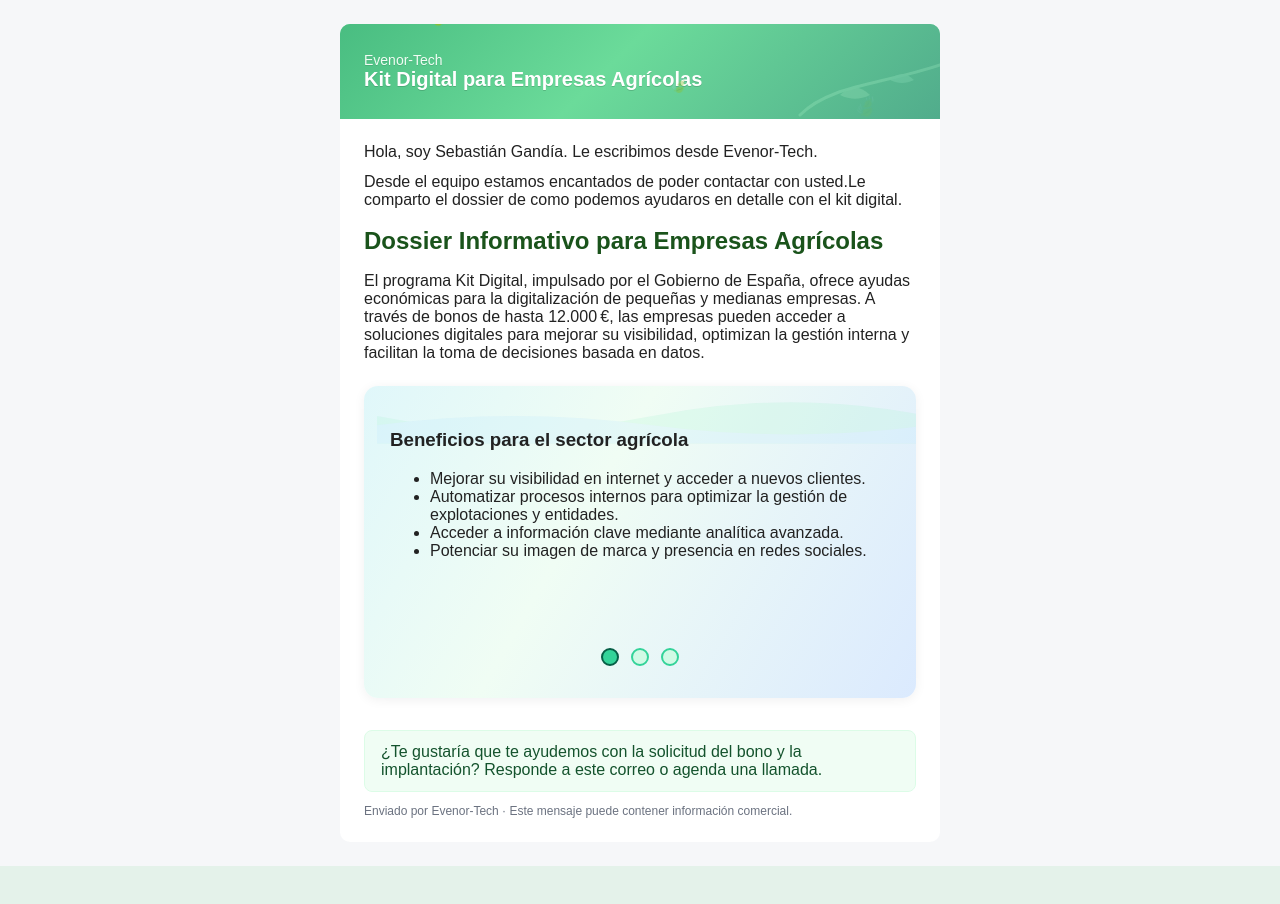
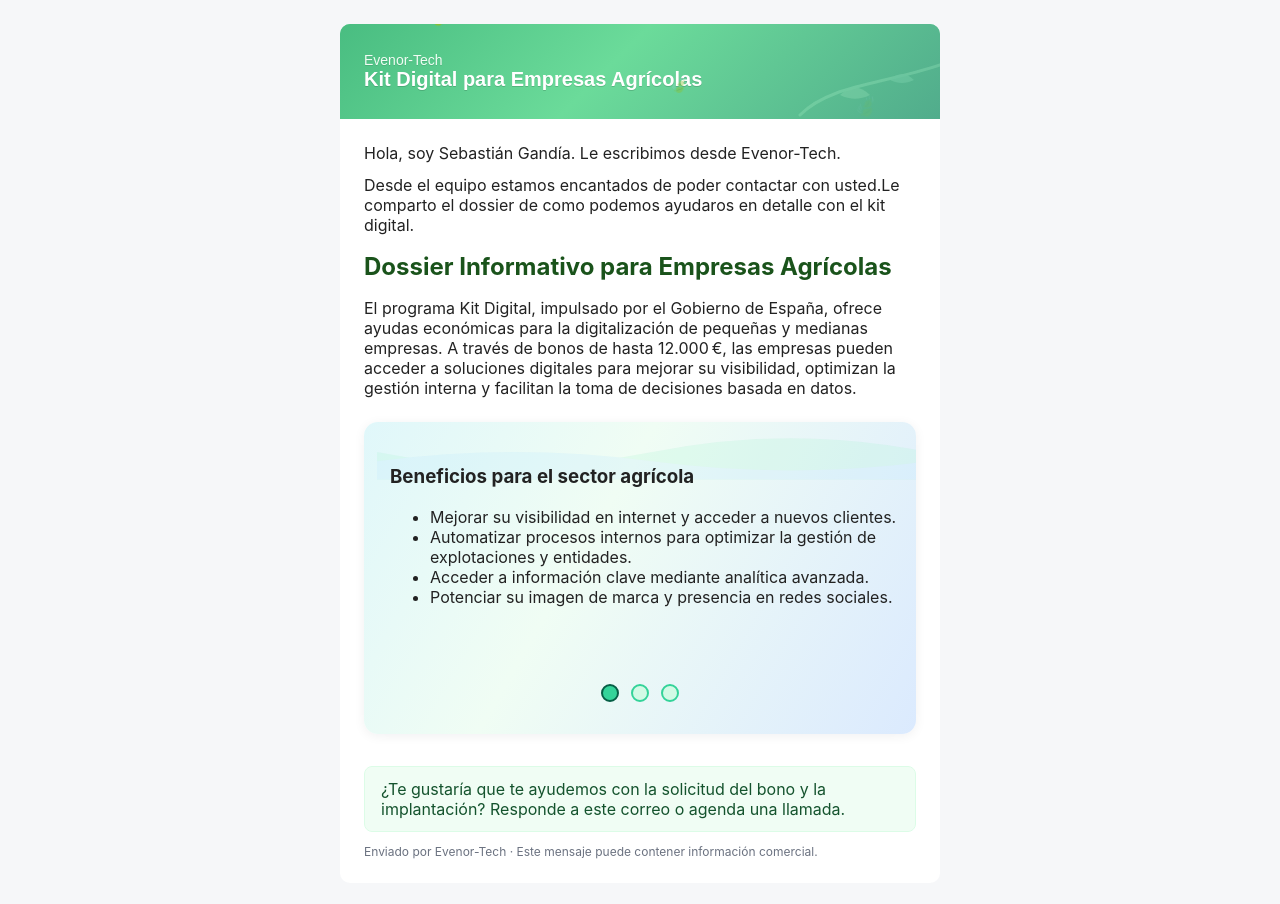
Before and after one commit to SebassG05/Dossier, a website: page src/templates/email.html in a window 1280 px wide. Before the commit the page ends 866 px from the top, so only its background shows below. Drawn offline with Linux system fonts and the light colour scheme.

Commit message:
Commit 5

```diff
--- a/src/templates/email.html
+++ b/src/templates/email.html
@@ -5,7 +5,12 @@
     <meta name="viewport" content="width=device-width, initial-scale=1" />
     <title>Dossier – Kit Digital</title>
     <style>
-      /* Email-safe minimal styles (many clients support head styles, core is inline below) */
+      /* Email-safe minimal styles (muchos clientes soportan head styles, lo esencial va inline abajo) */
+      body, .container, .info-carousel, .carousel-slide, .px {
+        font-family: Inter, Segoe UI, Roboto, Arial, sans-serif !important;
+        font-size: 16px;
+        color: #222;
+      }
       @media (max-width: 620px) { .container { width: 100% !important; } .px { padding-left:16px !important; padding-right:16px !important; } }
       @media (prefers-reduced-motion: reduce) { .leaf { animation: none !important; } }
       @keyframes fall {
```
